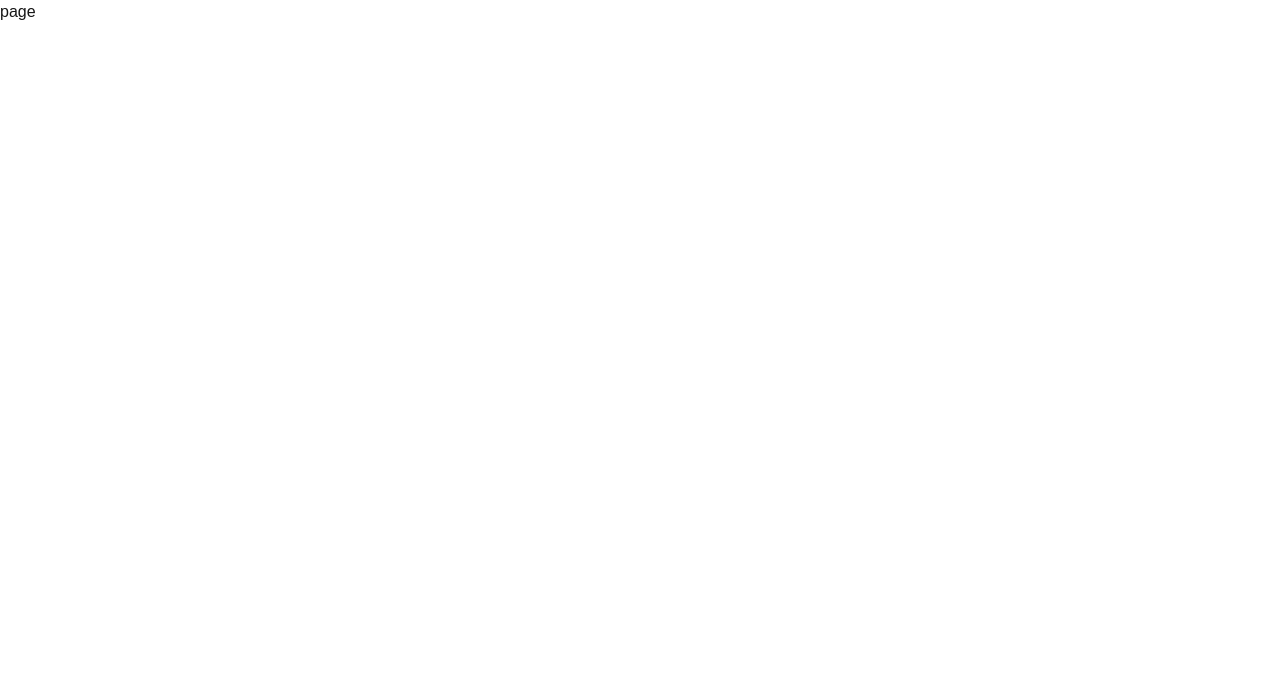
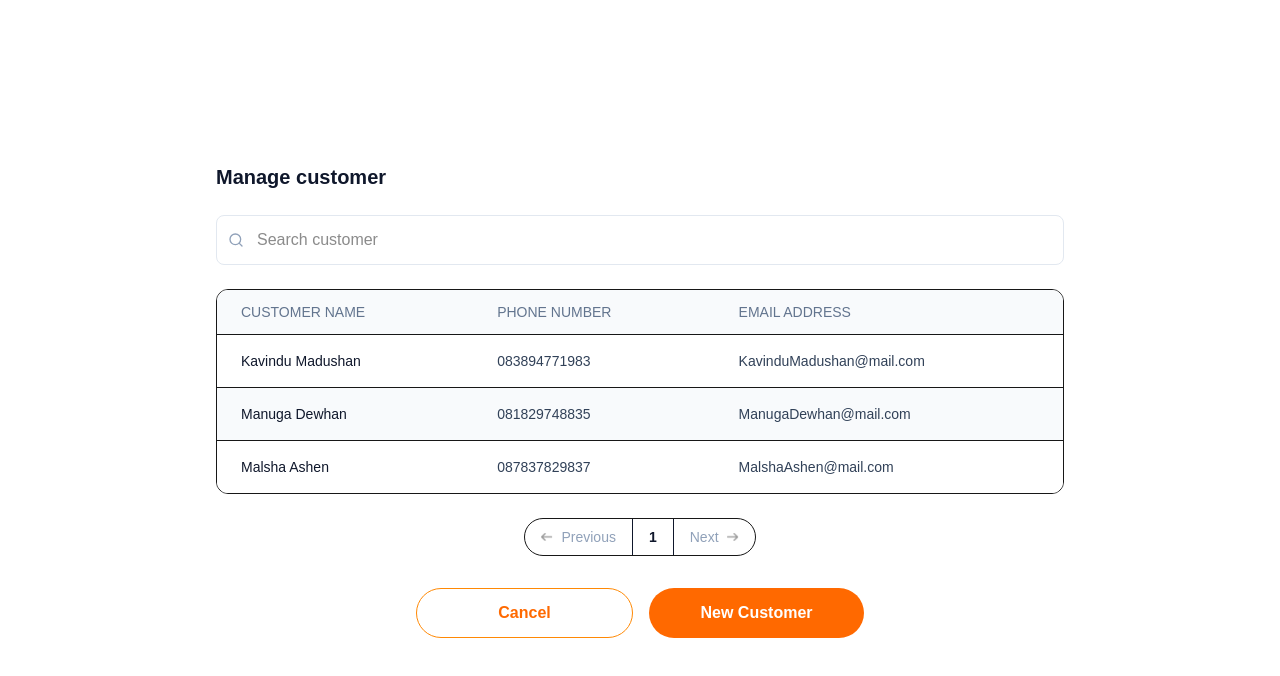
Before and after one commit to LTI-INTERNS/pos-micro-sass, a Next.js app: page /manageCustomerPopup in a window 1280 px wide. Shown: the top 676 px of the page. Built offline with nearby package versions, Linux system fonts and the light colour scheme.

Commit message:
feat(ui): create and add manage customer pop ui

```diff
--- /dev/null
+++ b/app/components/customers/ManageCustomer.tsx
@@ -0,0 +1,75 @@
+"use client";
+
+import CustomerTable from "./CustomerTable";
+import Buttons from "./Button";
+import SearchBar from "./SearchBar";
+
+type Customer = {
+  id: number;
+  name: string;
+  phone: string;
+  email: string;
+};
+
+const customers: Customer[] = [
+  {
+    id: 1,
+    name: "Kavindu Madushan",
+    phone: "083894771983",
+    email: "KavinduMadushan@mail.com",
+  },
+  {
+    id: 2,
+    name: "Manuga Dewhan",
+    phone: "081829748835",
+    email: "ManugaDewhan@mail.com",
+  },
+  {
+    id: 3,
+    name: "Malsha Ashen",
+    phone: "087837829837",
+    email: "MalshaAshen@mail.com",
+  },
+];
+
+const headings = [
+  { label: "CUSTOMER NAME" },
+  { label: "PHONE NUMBER" },
+  { label: "EMAIL ADDRESS" },
+];
+
+export default function ManageCustomer() {
+  return (
+    <div className="bg-white rounded-2xl p-6 w-full max-w-4xl mx-auto">
+
+      <h2 className="text-xl font-semibold text-slate-900 mb-6">
+        Manage customer
+      </h2>
+
+      <SearchBar />
+
+      <CustomerTable data={customers} headings={headings} emptyMessage= "No customers found" />
+
+      <div className="flex justify-center mt-6">
+        <div className="flex items-center border rounded-full overflow-hidden text-sm">
+          <button className="px-4 py-2 text-slate-400 flex items-center gap-2">
+            <img src="/Larrow.png" alt="Previous" className="w-3 h-2" />
+            <span>Previous</span>
+          </button>
+          <span className="px-4 py-2 font-semibold text-slate-900 border-x">
+            1
+          </span>
+          <button className="px-4 py-2 text-slate-400 flex items-center gap-2">
+            <span>Next</span>
+            <img src="/Rarrow.png" alt="Next" className="w-3 h-2" />
+
+          </button>
+        </div>
+      </div>
+
+      <div className="flex justify-center gap-4 mt-8">
+        <Buttons cancelLabel="Cancel" otherLabel="New Customer" />
+      </div>
+    </div>
+  );
+}
--- a/app/manageCustomerPopup/page.tsx
+++ b/app/manageCustomerPopup/page.tsx
@@ -1,9 +1,9 @@
-import React from 'react'
+import ManageCustomer from "../components/customers/ManageCustomer";
 
-const page = () => {
+export default function CustomersPage() {
   return (
-    <div>page</div>
-  )
+    <div className="min-h-screen  flex items-center justify-center p-6">
+      <ManageCustomer />
+    </div>
+  );
 }
-
-export default page
```
Also changed, not shown: public/Larrow.png (added), public/Rarrow.png (added).
